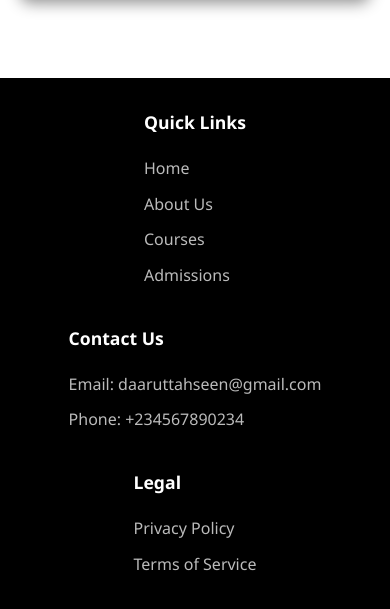
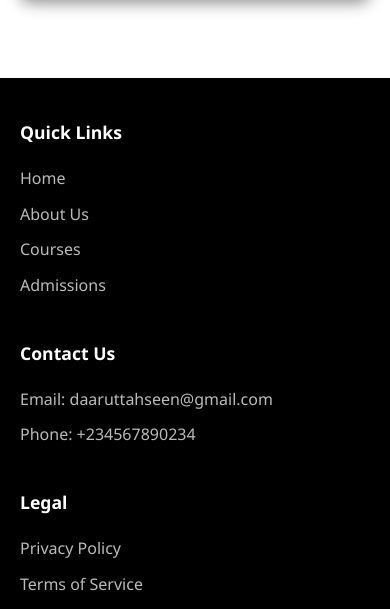
Before and after one commit to Sakeenah112/Sakeenah112.github.io, a plain HTML site: page index.html in a window 390 px wide. Shown: the part 6474-7083 px from the top of the page. Drawn offline with Linux system fonts and the light colour scheme.

Commit message:
Update style.css

```diff
--- a/style.css
+++ b/style.css
@@ -607,38 +607,39 @@ img {
 }
 
 @media (max-width: 768px) {
-    .footer-content {
-        grid-template-columns: 1fr;
-        gap: 30px;
-        text-align: left; !important;
-        padding: auto;
-        align-items: flex-start;
+    .container.footer-content {
+        grid-template-columns: 1fr !important;
+        gap: 30px !important;
+        text-align: left !important;
+        padding-left: 0px !important;
+        justify-items: start !important;
     }
 
-    .footer-column h4 {
-        font-size: 1.1rem;
-        text-align: left;
+    .footer .container .footer-column {
+        text-align: left !important;
+        width: 100% !important;
     }
 
-    .footer-column ul li {
-        text-align: left;
+    .footer .container .footer-column h4 {
+        font-size: 1.1rem !important;
+        text-align: left !important;
     }
 
-    .footer-column p {
-        text-align: left;
+    .footer .container .footer-column ul {
+        text-align: left !important;
+        padding-left: 0 !important;
     }
 
-    .contact-info {
-        text-align: left;
+    .footer .container .footer-column ul li {
+        text-align: left !important;
+    }
+
+    .footer .container .footer-column p {
+        text-align: left !important;
+    }
+
+    .footer .container .social-icons {
+        justify-content: flex-start !important;
+        text-align: left !important;
     }
 }
-
-@media (max-width: 480px) {
-    .footer {
-        padding: 30px 15px 15px;
-    }
-
-    .footer-content {
-        gap: 25px;
-    }
-}
```
